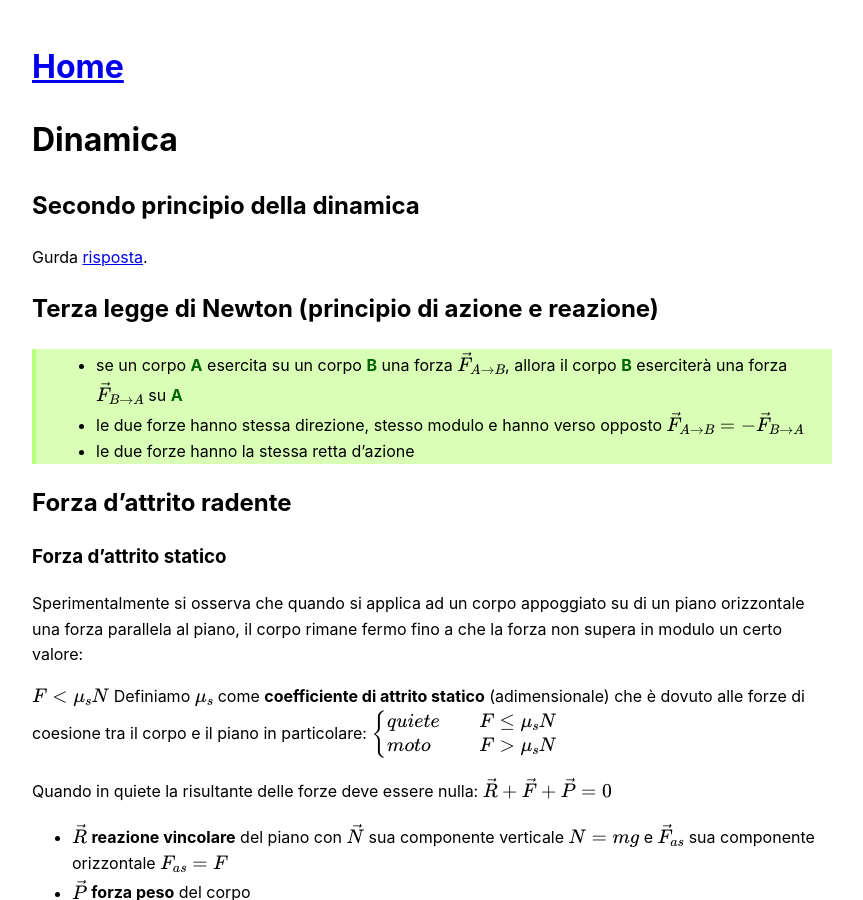
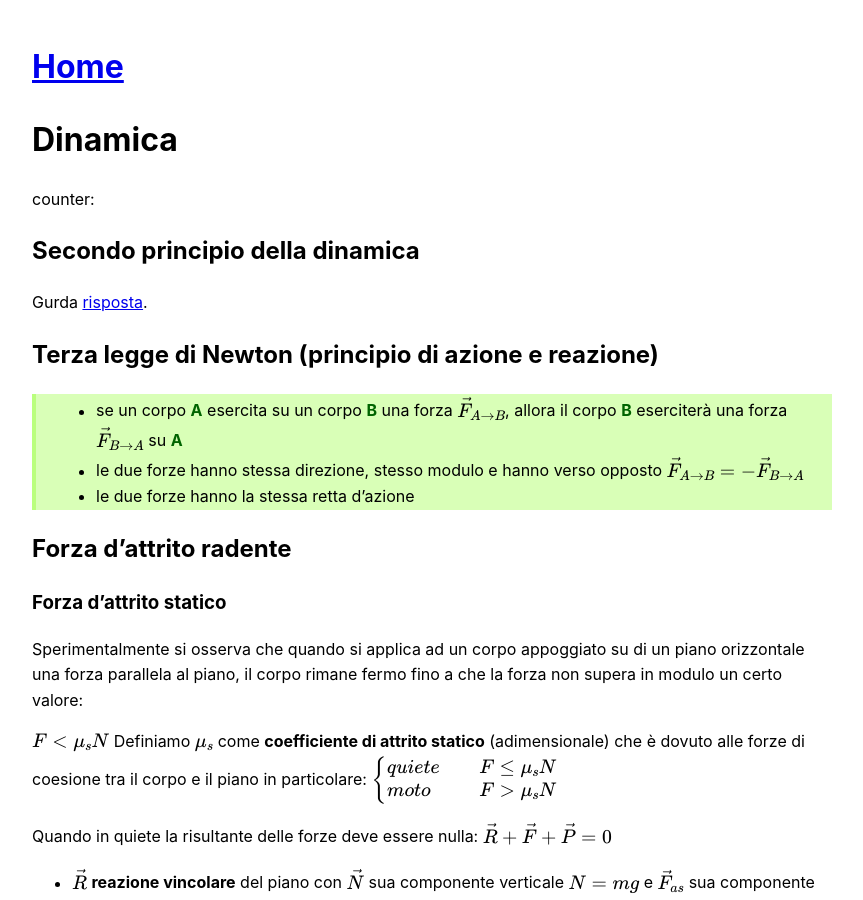
Before and after one commit to FedericoMenegoz/UNITN-fisica-orale, a Jekyll site: the page built from content/dinamica.md, in a window 1280 px wide and 900 px high. Shown: the whole window, without its empty margins (208-1071 px from the left). Built offline with Jekyll 4.4.1, drawn with Linux system fonts in a browser that asks for light colours; our own code applies the rules of GitHub Pages for plain Markdown files.

Commit message:
Test counter

```diff
--- a/content/dinamica.md
+++ b/content/dinamica.md
@@ -1,5 +1,5 @@
 # Dinamica
-{{ page.counter }}
+counter: {{ counter }}
 ## Secondo principio della dinamica
 Gurda [risposta](#1-si-enunci-e-si-commenti-la-seconda-legge-della-dinamica-unità-di-misura-sono-grandezze-scalari-o-vettoriali).
 
```
